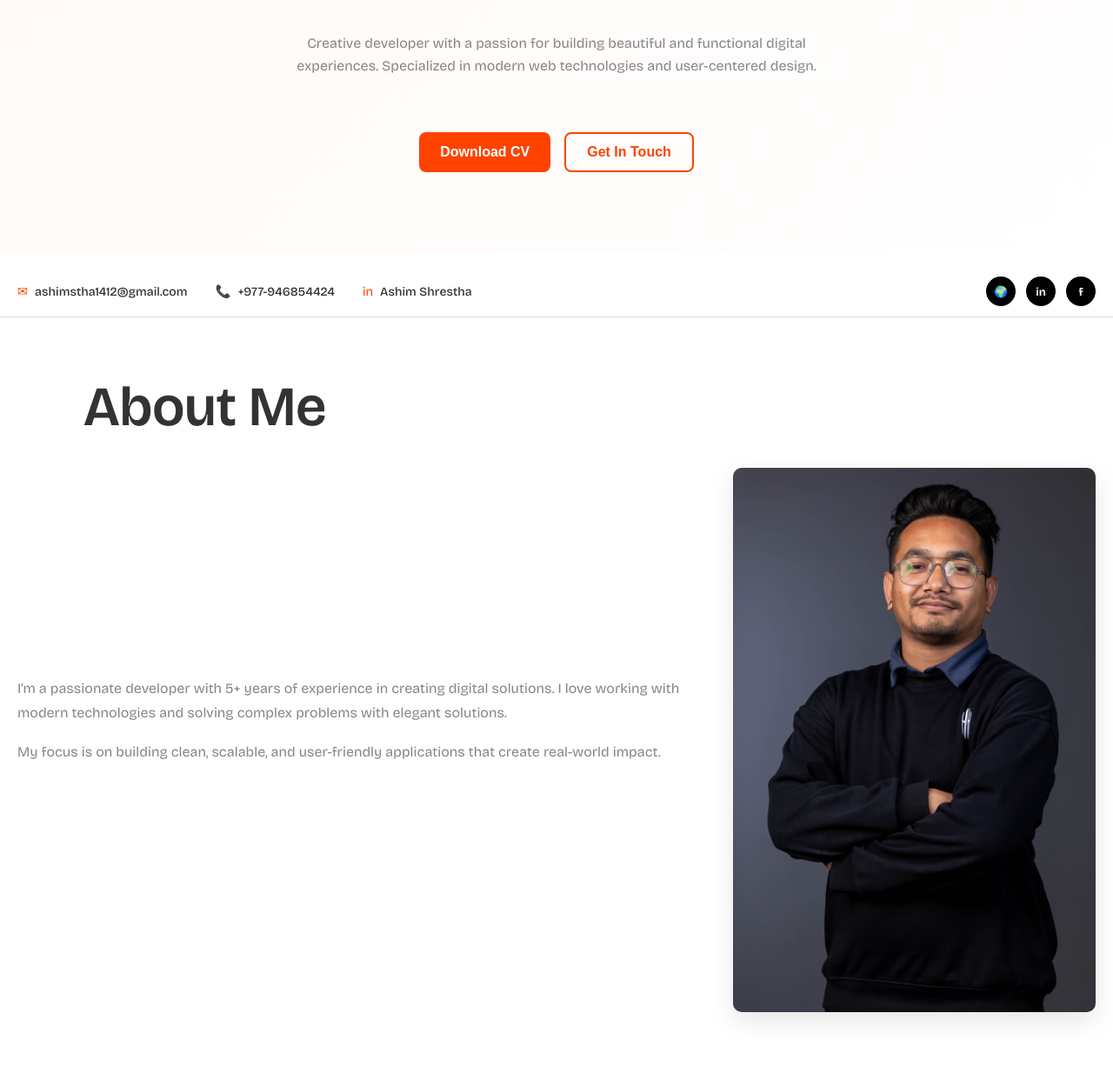
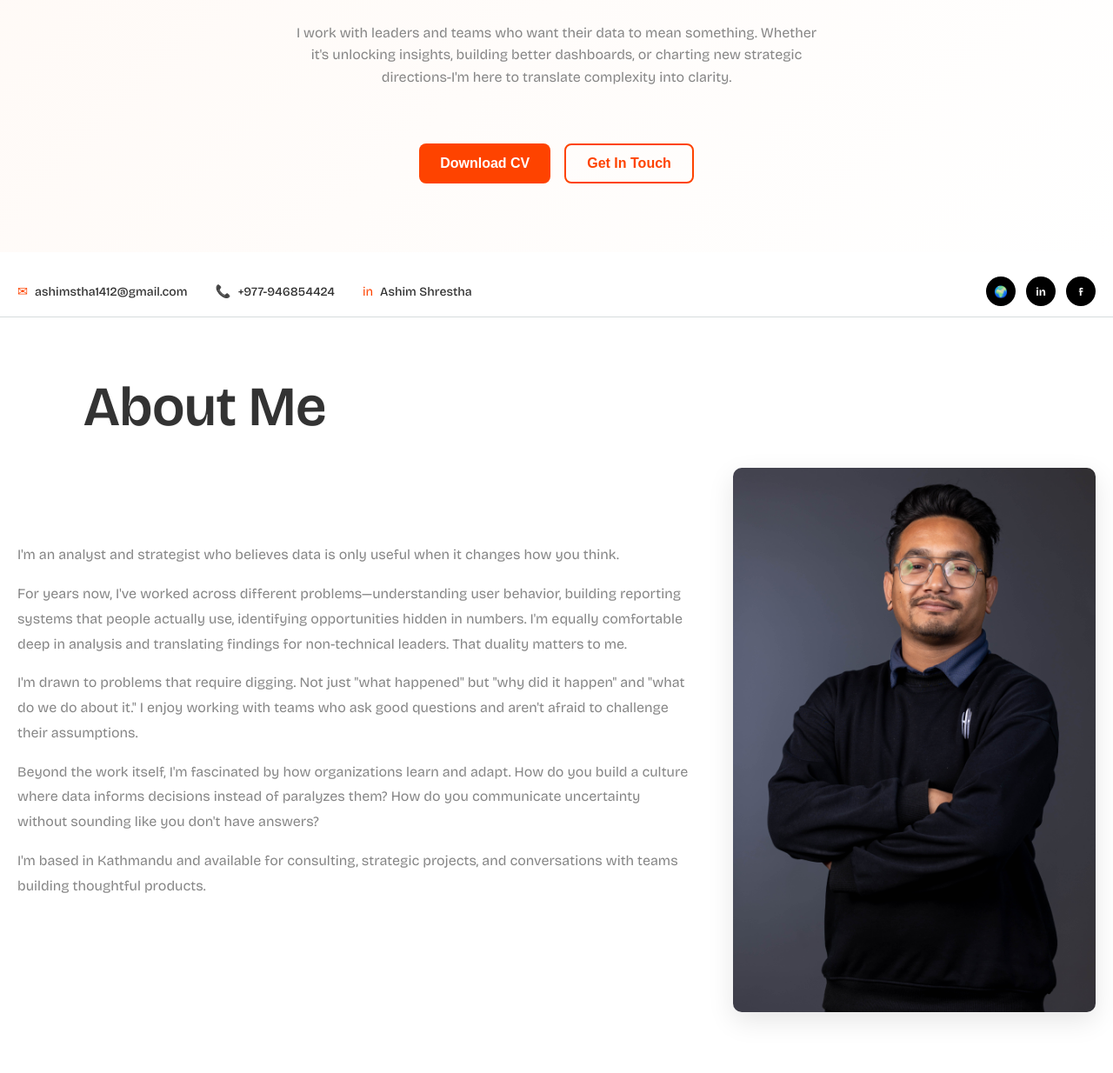
Before and after one commit to ashim1412/ashim1412.github.io, a website: page index.html in a window 1280 px wide. Shown: the part 350-1584 px from the top of the page at 87% size. Drawn offline with nearby package versions, Linux system fonts and the light colour scheme.

Commit message:
Content changes

```diff
--- a/index.html
+++ b/index.html
@@ -4,7 +4,7 @@
 <head>
     <meta charset="UTF-8">
     <meta name="viewport" content="width=device-width, initial-scale=1.0">
-    <title>Ashim Shrestha | Data Analyst | Data Driven Decision</title>
+    <title>Ashim Shrestha | Analytics & Data Strategy</title>
     <link href="https://fonts.googleapis.com/css2?family=Bricolage+Grotesque:wght@400;500;600;700&display=swap"
         rel="stylesheet">
     <link rel="stylesheet" href="css/styles.css">
@@ -50,8 +50,7 @@
                     <h1 class="hero-title">I'm Ashim Shrestha</h1>
                     <p class="hero-subtitle">Data Analyst | Business consulting | Data Driven Decisions</p>
                     <p class="hero-description">
-                        Creative developer with a passion for building beautiful and functional digital experiences.
-                        Specialized in modern web technologies and user-centered design.
+                        I work with leaders and teams who want their data to mean something. Whether it's unlocking insights, building better dashboards, or charting new strategic directions-I'm here to translate complexity into clarity.
                     </p>
                     <div class="cta-buttons">
                         <button class="btn btn-primary"onclick="window.open('./Ashim-Shrestha.pdf', '_blank')">Download CV</button>
@@ -101,12 +100,19 @@
                     <!-- Text -->
                     <div class="about-content">
                         <p>
-                            I'm a passionate developer with 5+ years of experience in creating digital solutions.
-                            I love working with modern technologies and solving complex problems with elegant solutions.
+                            I'm an analyst and strategist who believes data is only useful when it changes how you think.
                         </p>
                         <p>
-                            My focus is on building clean, scalable, and user-friendly applications that create
-                            real-world impact.
+                            For years now, I've worked across different problems—understanding user behavior, building reporting systems that people actually use, identifying opportunities hidden in numbers. I'm equally comfortable deep in analysis and translating findings for non-technical leaders. That duality matters to me.
+                        </p>
+                        <p>
+                            I'm drawn to problems that require digging. Not just "what happened" but "why did it happen" and "what do we do about it." I enjoy working with teams who ask good questions and aren't afraid to challenge their assumptions.
+                        </p>
+                          <p>
+                            Beyond the work itself, I'm fascinated by how organizations learn and adapt. How do you build a culture where data informs decisions instead of paralyzes them? How do you communicate uncertainty without sounding like you don't have answers?
+                        </p>
+                        <p>
+                            I'm based in Kathmandu and available for consulting, strategic projects, and conversations with teams building thoughtful products.
                         </p>
                     </div>
 
```
